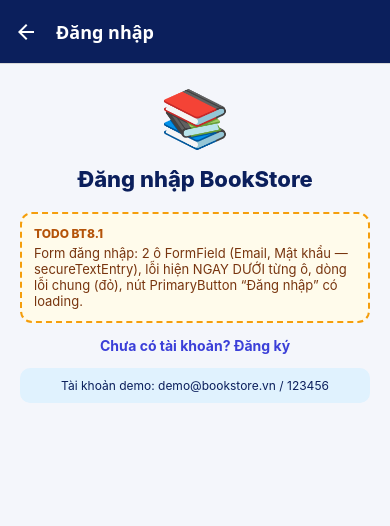
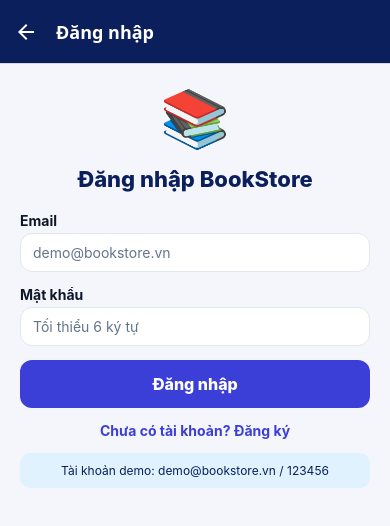
Before and after one commit to duc150905/23667431_LePhiMinhDuc_Day8, a React Native app: screen /Login in a window 390 px wide. Shown: the top 526 px of the page. Built offline with nearby package versions, Linux system fonts and the light colour scheme; no server answers.

Commit message:
feat: Hoan thanh Bai 8.1 - Man hinh Dang nhap

```diff
--- a/src/screens/LoginScreen.tsx
+++ b/src/screens/LoginScreen.tsx
@@ -12,15 +12,33 @@ import { colors } from "../theme";
 
 export function LoginScreen({ navigation, route }: RootScreenProps<"Login">) {
   const { signIn } = useAuth();
-  // TODO BT8.1: khai báo state: email, password, errors, submitError, loading
-  //   gợi ý: const [errors, setErrors] = useState<{ email?: string | null; password?: string | null }>({});
+  const [email, setEmail] = useState("");
+  const [password, setPassword] = useState("");
+  const [errors, setErrors] = useState<{ email?: string | null; password?: string | null }>({});
+  const [submitError, setSubmitError] = useState<string | null>(null);
+  const [loading, setLoading] = useState(false);
 
-  // TODO BT8.1: viết hàm submit
-  //   1) validate 2 ô → setErrors; còn lỗi thì dừng
-  //   2) setLoading(true) → gọi login(email, password) → signIn(user, token)
-  //   3) nếu route.params?.redirectTo === "Checkout" → navigation.replace("Checkout", { total: route.params.total ?? 0 })
-  //      ngược lại → navigation.navigate("Tabs", { screen: "Home" })
-  //   4) catch → setSubmitError(getErrorMessage(err)); finally → setLoading(false)
+  const submit = async () => {
+    const e = { email: validateEmail(email), password: validatePassword(password) };
+    setErrors(e);
+    if (e.email || e.password) return;
+
+    setLoading(true);
+    setSubmitError(null);
+    try {
+      const { user, token } = await login(email, password);
+      signIn(user, token);
+      if (route.params?.redirectTo === "Checkout") {
+        navigation.replace("Checkout", { total: route.params.total ?? 0 });
+      } else {
+        navigation.navigate("Tabs", { screen: "Home" });
+      }
+    } catch (err) {
+      setSubmitError(getErrorMessage(err));
+    } finally {
+      setLoading(false);
+    }
+  };
 
   return (
     <KeyboardAvoidingView style={{ flex: 1 }} behavior={Platform.OS === "ios" ? "padding" : undefined}>
@@ -28,7 +46,26 @@ export function LoginScreen({ navigation, route }: RootScreenProps<"Login">) {
         <Text style={styles.logo}>📚</Text>
         <Text style={styles.title}>Đăng nhập BookStore</Text>
 
-        <TodoBox id="BT8.1">{"Form đăng nhập: 2 ô FormField (Email, Mật khẩu — secureTextEntry), lỗi hiện NGAY DƯỚI từng ô, dòng lỗi chung (đỏ), nút PrimaryButton “Đăng nhập” có loading."}</TodoBox>
+        <FormField
+          label="Email"
+          value={email}
+          onChangeText={setEmail}
+          error={errors.email}
+          keyboardType="email-address"
+          placeholder="demo@bookstore.vn"
+        />
+        <FormField
+          label="Mật khẩu"
+          value={password}
+          onChangeText={setPassword}
+          error={errors.password}
+          secureTextEntry
+          placeholder="Tối thiểu 6 ký tự"
+        />
+
+        {submitError ? <Text style={styles.submitError}>{submitError}</Text> : null}
+
+        <PrimaryButton title="Đăng nhập" onPress={submit} loading={loading} />
 
         <Pressable onPress={() => navigation.replace("Register", route.params)}>
           <Text style={styles.link}>Chưa có tài khoản? Đăng ký</Text>
```
